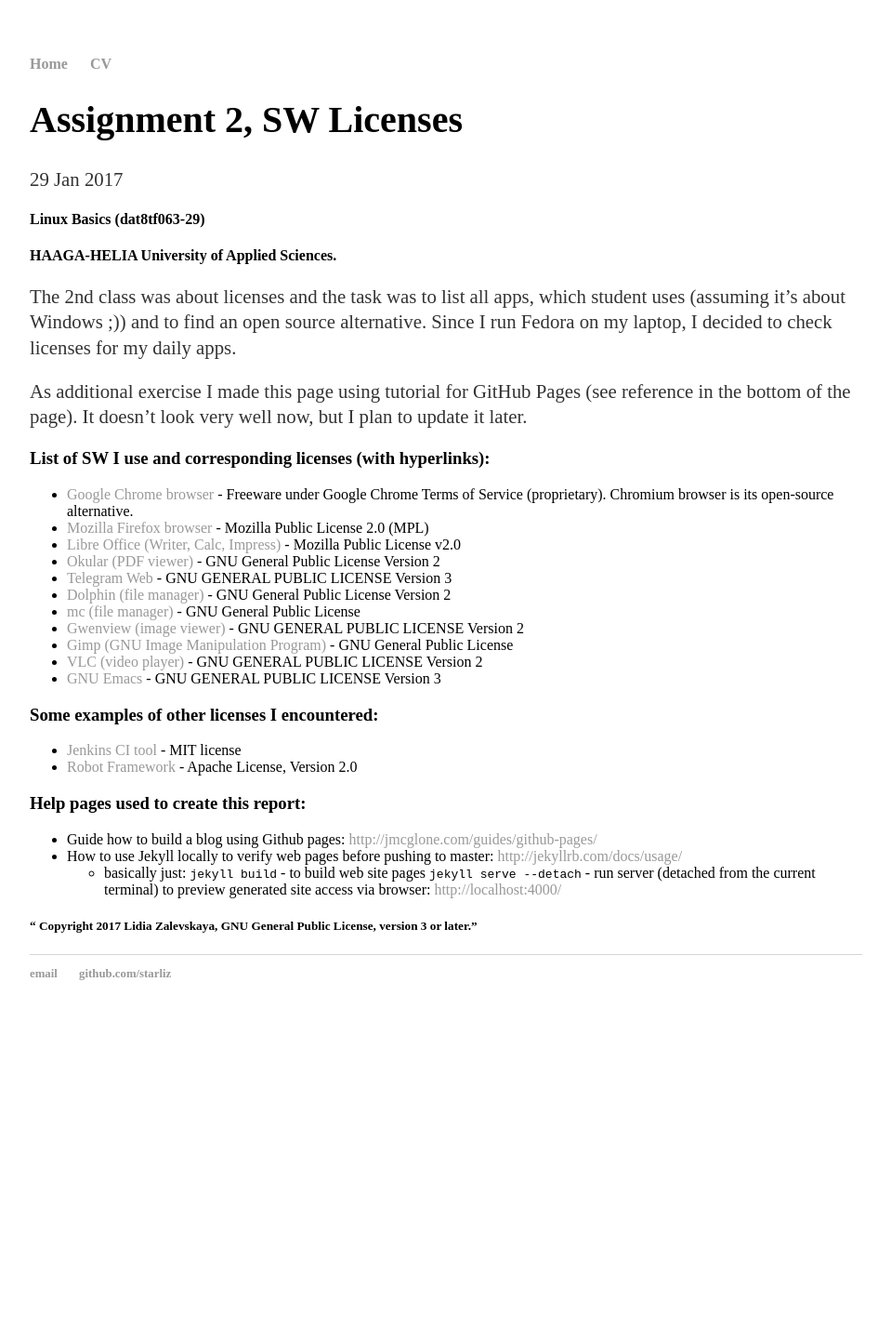
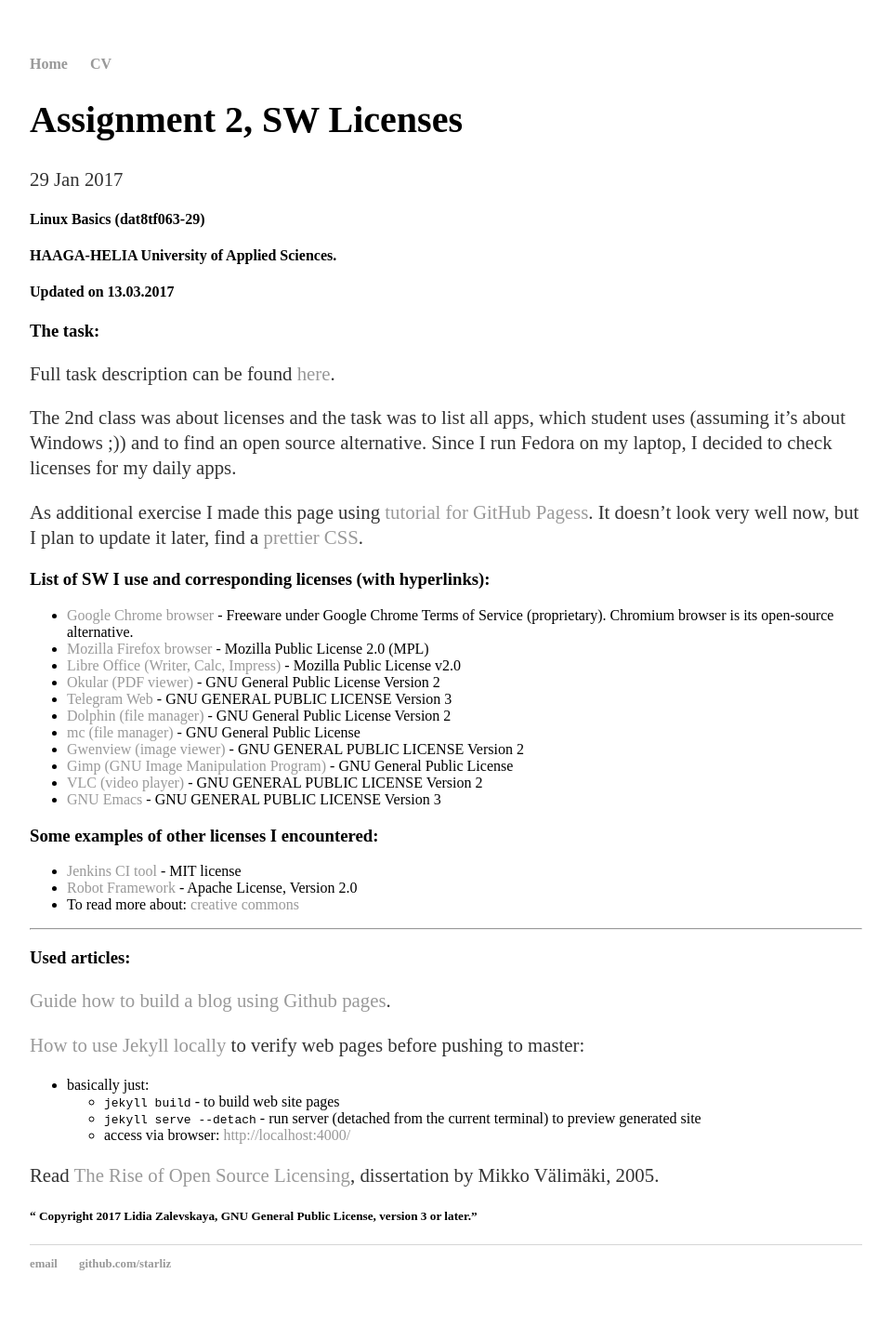
Before and after one commit to starliz/starliz.github.io, a Jekyll site: the page built from _posts/2017-01-29-h2-licenses.md, in a window 1280 px wide. Shown: the whole page at 93% size, without its empty margins (160-1119 px from the left). Built offline with Jekyll 4.4.1, drawn with Linux system fonts in a browser that asks for light colours; before the commit the page ends 1115 px from its top, so only the background shows below that.

```diff
--- a/_posts/2017-01-29-h2-licenses.md
+++ b/_posts/2017-01-29-h2-licenses.md
@@ -8,9 +8,16 @@ date: 2017-01-29
 
 #### HAAGA-HELIA University of Applied Sciences.
 
-The 2nd class was about licenses and the task was to list all apps, which student uses (assuming it’s about Windows ;)) and to find an open source alternative. Since I run Fedora on my laptop, I decided to check licenses for my daily apps.
+#### Updated on 13.03.2017
 
-As additional exercise I made this page using tutorial for GitHub Pages (see reference in the bottom of the page). It doesn't look very well now, but I plan to update it later.
+### The task:
+
+Full task description can be found [here](http://terokarvinen.com/2017/agenda-for-linux-basics-dat8tf063-29-spring-2017#comment-22122).
+
+The 2nd class was about licenses and the task was to list all apps, which student uses (assuming it’s about Windows ;)) and to find an open source alternative.
+Since I run Fedora on my laptop, I decided to check licenses for my daily apps.
+
+As additional exercise I made this page using [tutorial for GitHub Pagess](http://jmcglone.com/guides/github-pages/). It doesn't look very well now, but I plan to update it later, find a [prettier CSS](http://www.w3schools.com/w3css/w3css_templates.asp).
 
 ### List of SW I use and corresponding licenses (with hyperlinks):
 
@@ -31,15 +38,21 @@ As additional exercise I made this page using tutorial for GitHub Pages (see ref
 
 * [Jenkins CI tool](https://jenkins.io/license/) - MIT license
 * [Robot Framework](https://github.com/robotframework/robotframework/blob/master/LICENSE.txt) - Apache License, Version 2.0
+* To read more about: [creative commons](https://creativecommons.org/)
 
 
-### Help pages used to create this report:
+* * *
 
-* Guide how to build a blog using Github pages: <http://jmcglone.com/guides/github-pages/>
-* How to use Jekyll locally to verify web pages before pushing to master: <http://jekyllrb.com/docs/usage/>
+### Used articles:
+
+[Guide how to build a blog using Github pages](http://jmcglone.com/guides/github-pages/).
+
+[How to use Jekyll locally](http://jekyllrb.com/docs/usage/) to verify web pages before pushing to master:
   * basically just:
-    `jekyll build` - to build web site pages
-    `jekyll serve --detach` - run server (detached from the current terminal) to preview generated site
-    access via browser: <http://localhost:4000/>
+    * `jekyll build` - to build web site pages
+    * `jekyll serve --detach` - run server (detached from the current terminal) to preview generated site
+    * access via browser: <http://localhost:4000/>
+
+Read [The Rise of Open Source Licensing](http://lib.tkk.fi/Diss/2005/isbn9529187793/isbn9529187793.pdf), dissertation by Mikko Välimäki, 2005.
 
 ##### “ Copyright 2017 Lidia Zalevskaya, GNU General Public License, version 3 or later.”
```
Also changed, not shown: _posts/2017-01-23-h1-xubuntu-live-usb.md (+28 -3 lines), _posts/2017-02-04-h3-cli.md (+7 -0 lines), _posts/2017-02-11-h4-logs.md (+2 -0 lines), _posts/2017-02-17-h5-lamp-in-docker.md (+11 -0 lines), _posts/2017-03-04-h6-ssh.md (+6 -2 lines).
